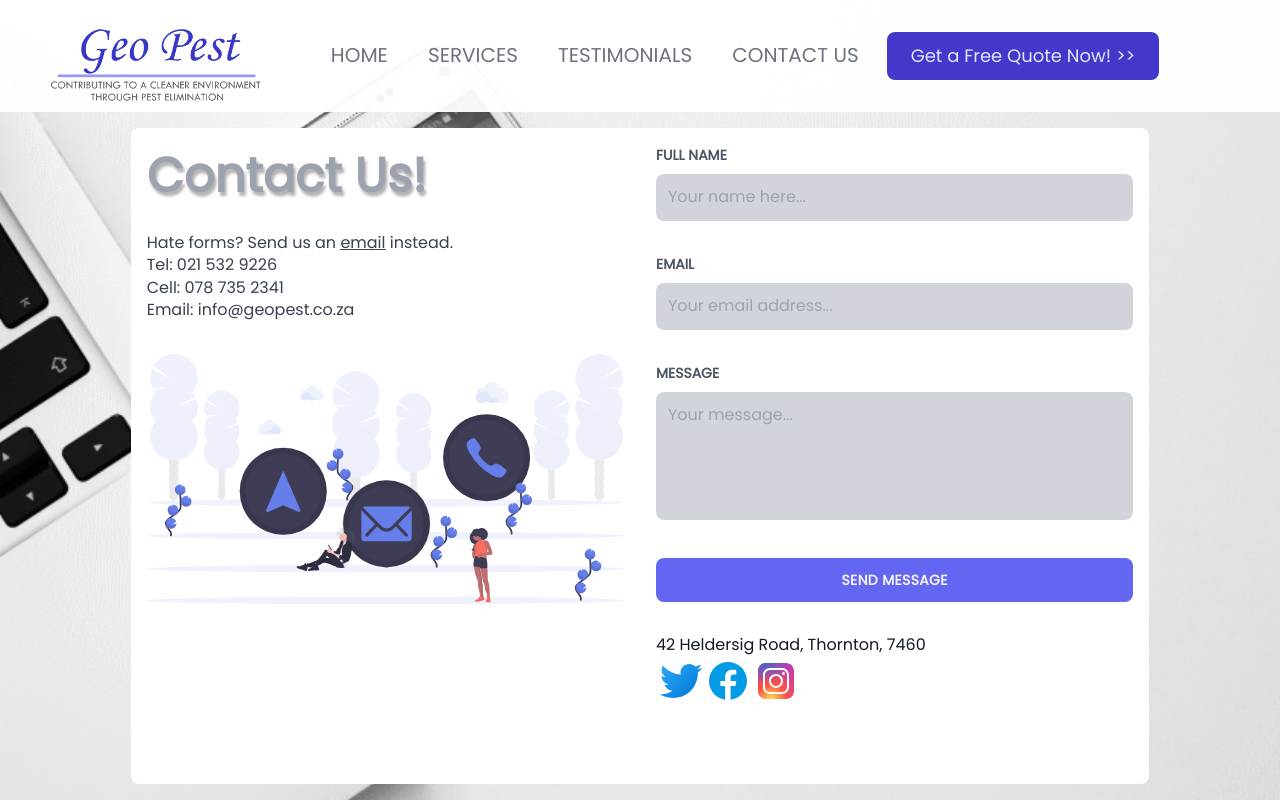
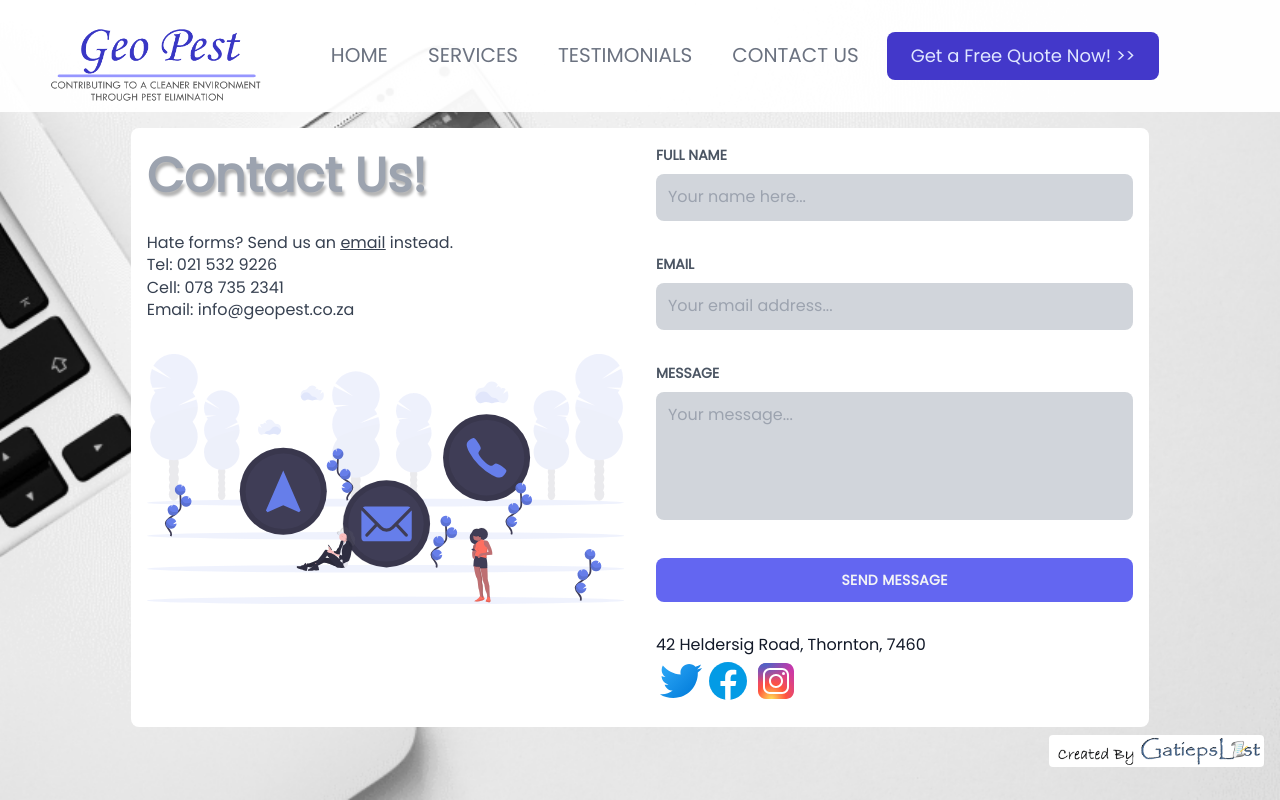
Before and after one commit to GeopestAdmin/geopest, a Vue app: page / in a window 1280 px wide. Both pictures are taken after a click on the button "Get a Free Quote Now! >>". Built offline with nearby package versions, Linux system fonts and the light colour scheme.

Commit message:
Made By GatiepsList

```diff
--- a/src/App.vue
+++ b/src/App.vue
@@ -75,13 +75,26 @@ export default {
 .home-inner {
   @apply px-3;
   @apply pt-32;
-  @apply pb-4;
+  /* @apply pb-4; */
   @apply mx-auto;
   @apply w-full;
-  @apply h-full;
+  /* @apply min-h-full; */
+  @apply h-auto;
   @apply grid;
   @apply grid-cols-1;
   @apply gap-4;
+}
+
+.made-by {
+  @apply mb-2;
+  @apply mr-4;
+  @apply text-white;
+  @apply float-right;
+}
+
+.made-by-img {
+  @apply h-8;
+  @apply rounded;
 }
 
 @screen md {
--- a/src/pages/ContactUs.vue
+++ b/src/pages/ContactUs.vue
@@ -2,7 +2,7 @@
   <div>
     <div class="home-landing">
       <div class="home-inner">
-        <div class="p-2 w-full grid gap-8 grid-cols-1 md:grid-cols-2 mx-auto bg-white text-gray-900 rounded-lg md:p-4">
+        <div class="p-2 mb-2 w-full grid gap-8 grid-cols-1 md:grid-cols-2 mx-auto bg-white text-gray-900 rounded-lg md:p-4">
           <div class="flex flex-col">
             <div>
               <h2 class="text-4xl lg:text-5xl font-bold leading-tight">Contact Us!</h2>
@@ -559,6 +559,9 @@
           </form>
         </div>
       </div>
+      <a class="made-by" href="https://www.gatiepslist.co.za" target="_blank">
+        <img src="@/assets/madeby.png" class="made-by-img" />
+      </a>
     </div>
   </div>
 </template>
--- a/src/pages/Covid.vue
+++ b/src/pages/Covid.vue
@@ -1,7 +1,7 @@
 <template>
   <div class="home-landing">
     <div class="home-inner">
-      <div class="p-2 w-full bg-white bg-opacity-95 rounded-lg md:p-4">
+      <div class="p-2 mb-2 w-full bg-white bg-opacity-95 rounded-lg md:p-4">
         <div class="w-full text-center">
           <h2>We Assist in The Fight Against Covid-19</h2>
           <hr class="main-hr" />
@@ -16,6 +16,9 @@
         <img class="tool-image" src="@/assets/covid.png" />
       </div>
     </div>
+    <a class="made-by" href="https://www.gatiepslist.co.za" target="_blank">
+      <img src="@/assets/madeby.png" class="made-by-img" />
+    </a>
   </div>
 </template>
 <script>
--- a/src/pages/Enemy.vue
+++ b/src/pages/Enemy.vue
@@ -1,7 +1,7 @@
 <template>
   <div class="home-landing">
     <div class="home-inner">
-      <div class="p-2 w-full bg-white bg-opacity-90 rounded-lg md:p-4">
+      <div class="p-2 mb-2 w-full bg-white bg-opacity-90 rounded-lg md:p-4">
         <h2>Know Your Enemy</h2><h4>Getting to Know the Most Common Pest Threats to Your Productivity</h4>
         <hr class="main-hr" />
         <p>Geo Pest has a team of highly qualified technicians who are proficient in the life-cycles, habits and havoc wreaked by the biggest pest baddies in the business. Here are some of the baddies whom we know intimately, especially how to get rid of them effectively. Be warned, you will experience heightened anxiety and stress while getting to know the enemy. But, be assured, Geo Pest has your back, we know all the proven and effective measures to get rid of these pests in a flash.</p>
@@ -103,7 +103,7 @@
           </div>
         </div>
       </div>
-      <div class="p-4 bg-white bg-opacity-95 rounded-lg">
+      <div class="p-4 mb-2 bg-white bg-opacity-95 rounded-lg">
         <div>
           <h3>{{ selected.name }}</h3><hr class="main-hr" />
           <div>
@@ -227,6 +227,9 @@
         </div>
       </div>
     </div>
+    <a class="made-by" href="https://www.gatiepslist.co.za" target="_blank">
+      <img src="@/assets/madeby.png" class="made-by-img" />
+    </a>
   </div>
 </template>
 <script>
--- a/src/pages/Equipment.vue
+++ b/src/pages/Equipment.vue
@@ -1,7 +1,7 @@
 <template>
   <div class="home-landing">
     <div class="home-inner">
-      <div class="p-2 w-full bg-white bg-opacity-95 rounded-lg md:p-4">
+      <div class="p-2 mb-2 w-full bg-white bg-opacity-95 rounded-lg md:p-4">
         <div class="w-full text-center">
           <h2>Equipment</h2>
           <h4>Some of The Tools We Use To Do What We Do</h4>
@@ -66,6 +66,9 @@
         </div>
       </div>
     </div>
+    <a class="made-by" href="https://www.gatiepslist.co.za" target="_blank">
+      <img src="@/assets/madeby.png" class="made-by-img" />
+    </a>
   </div>
 </template>
 <script>
--- a/src/pages/Home.vue
+++ b/src/pages/Home.vue
@@ -1,10 +1,10 @@
 <template>
   <div class="home-landing">
     <div class="home-inner">
-      <div name="fade" class="backdrop-filter backdrop-blur rounded-xl my-4">
+      <div name="fade" class="backdrop-filter backdrop-blur rounded-xl my-2">
         <img class="rounded-xl" :src="require(`@/assets/${selected}`)" />
       </div>
-      <div class="my-4 p-4 bg-white bg-opacity-95 rounded-xl">
+      <div class="my-2 p-4 bg-white bg-opacity-95 rounded-xl">
         <div class="text-section">
           <p>
             Geo Pest is a pest elimination company offering a wide range of pest control and hygiene services within the commercial sector to ensure a cleaner, safer, and healthier environment.
@@ -37,6 +37,9 @@
         </div>
       </div>
     </div>
+    <a class="made-by" href="https://www.gatiepslist.co.za" target="_blank">
+      <img src="@/assets/madeby.png" class="made-by-img" />
+    </a>
   </div>
 </template>
 <script>
--- a/src/pages/Services.vue
+++ b/src/pages/Services.vue
@@ -1,7 +1,7 @@
 <template>
   <div class="home-landing">
     <div class="home-inner">
-      <div class="p-2 w-full bg-white bg-opacity-95 rounded-lg md:p-4">
+      <div class="p-2 mb-2 w-full bg-white bg-opacity-95 rounded-lg md:p-4">
         <div class="w-full text-center">
           <h2>Our Service Protocol</h2>
           <h4>The Way We Do What We Do</h4>
@@ -57,6 +57,9 @@
         </div>
       </div>
     </div>
+    <a class="made-by" href="https://www.gatiepslist.co.za" target="_blank">
+      <img src="@/assets/madeby.png" class="made-by-img" />
+    </a>
   </div>
 </template>
 <script>
--- a/src/pages/Testimonials.vue
+++ b/src/pages/Testimonials.vue
@@ -1,7 +1,7 @@
 <template>
   <div class="home-landing">
     <div class="home-inner">
-      <div class="p-2 w-full bg-white bg-opacity-95 rounded-lg md:p-4">
+      <div class="p-2 mb-2 w-full bg-white bg-opacity-95 rounded-lg md:p-4">
         <a class="test-card" href="./../../static/henties.pdf" target="_blank">
           <blockquote class="m-8">
             <p class= "font-semibold"> "I haven’t been this happy with a service provider in ages and I’m very glad that I made the decision to move my business." </p>
@@ -56,6 +56,9 @@
         </a>
       </div>
     </div>
+    <a class="made-by" href="https://www.gatiepslist.co.za" target="_blank">
+      <img src="@/assets/madeby.png" class="made-by-img" />
+    </a>
   </div>
 </template>
 <script>
```
Also changed, not shown: src/assets/madeby.png (added), 8 other files (tests, documents, lock files or other folders).
